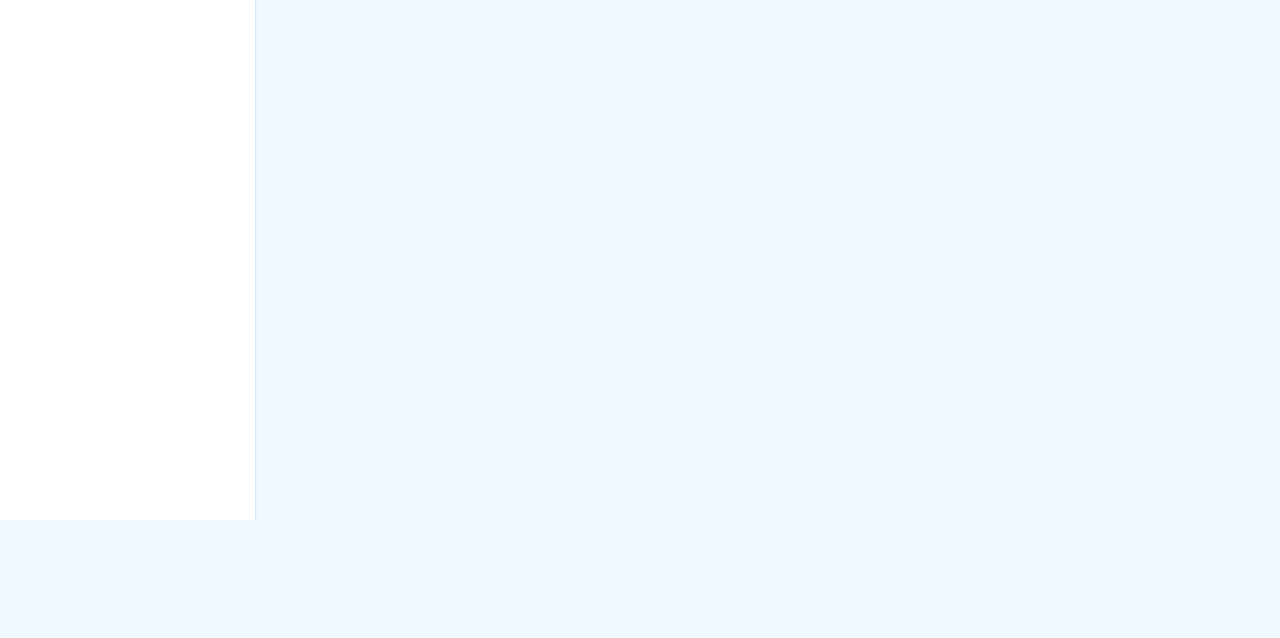
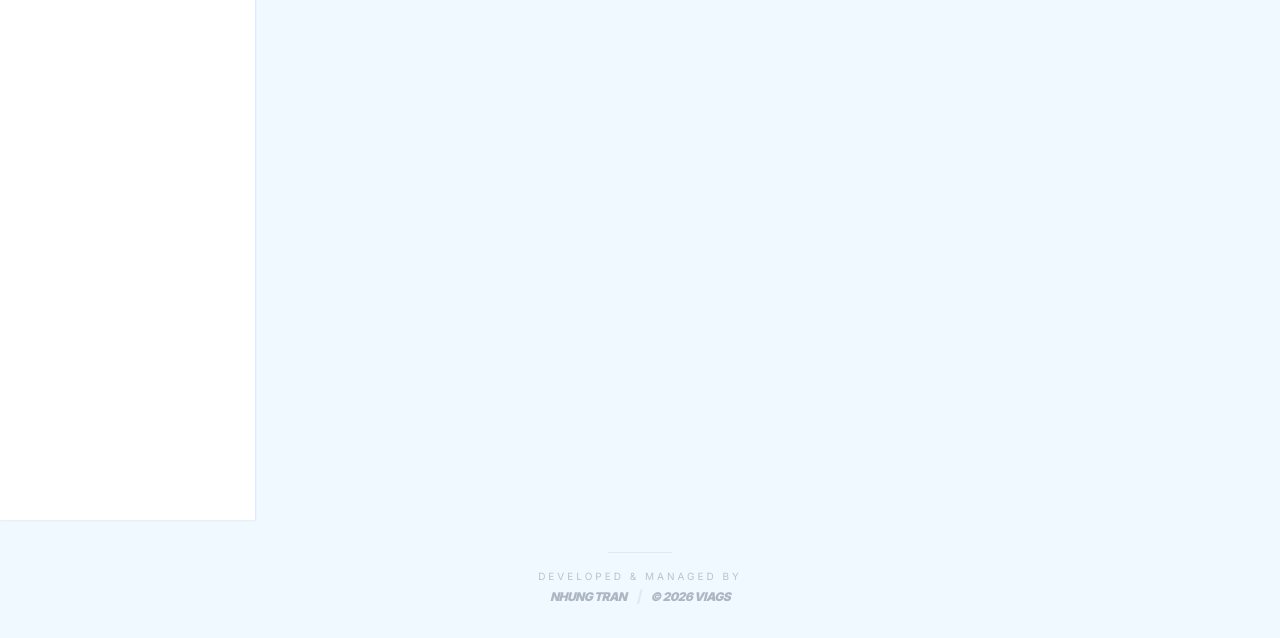
Before and after one commit to luongbinhan/pvhlnba, a website: page index.html in a window 1280 px wide. Shown: the part 335-973 px from the top of the page. Before the commit the page ends 855 px from the top, so only its background shows below. Drawn offline with nearby package versions, Linux system fonts and the light colour scheme.

Commit message:
Add files via upload

```diff
--- a/index.html
+++ b/index.html
@@ -382,5 +382,17 @@
             }
         }
     </script>
+
+<footer x-show="!isAdmin" class="w-full py-8 mt-auto">
+    <div class="container mx-auto px-4">
+        <div class="flex flex-col items-center justify-center opacity-40 hover:opacity-100 transition-opacity duration-500">
+            <div class="h-px w-16 bg-slate-300 mb-4"></div>
+            <p class="text-[10px] font-medium text-slate-500 tracking-[0.3em] uppercase mb-1">Developed & managed by</p>
+            <p class="text-[12px] font-black text-slate-600 tracking-tighter uppercase italic">
+                Nhung Tran <span class="mx-2 text-slate-300">|</span> © 2026 VIAGS
+            </p>
+        </div>
+    </div>
+</footer>
 </body>
 </html>
```
